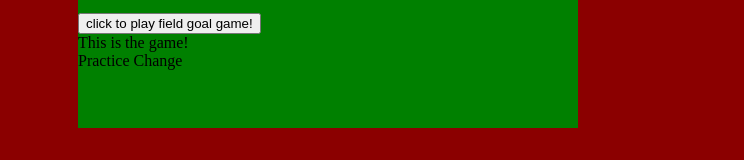
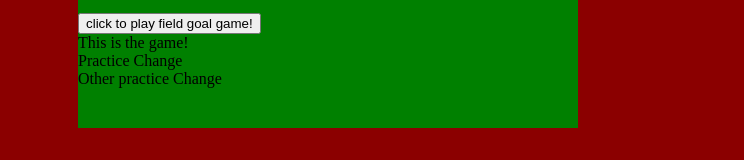
Before and after one commit to agee6/Alden, a plain HTML site: page Practice/index.html in a window 1280 px wide. Shown: the part 712-872 px from the top of the page, without its empty margins (0-744 px from the left). Drawn offline with Linux system fonts and the light colour scheme.

Commit message:
Practice

```diff
--- a/Practice/index.html
+++ b/Practice/index.html
@@ -63,6 +63,7 @@
 <button id="start-game-button"> click to play field goal game!</button>
 <div>This is the game!</div>
 <div>Practice Change </div>
+<div>Other practice Change</div>
 
 
 
```
